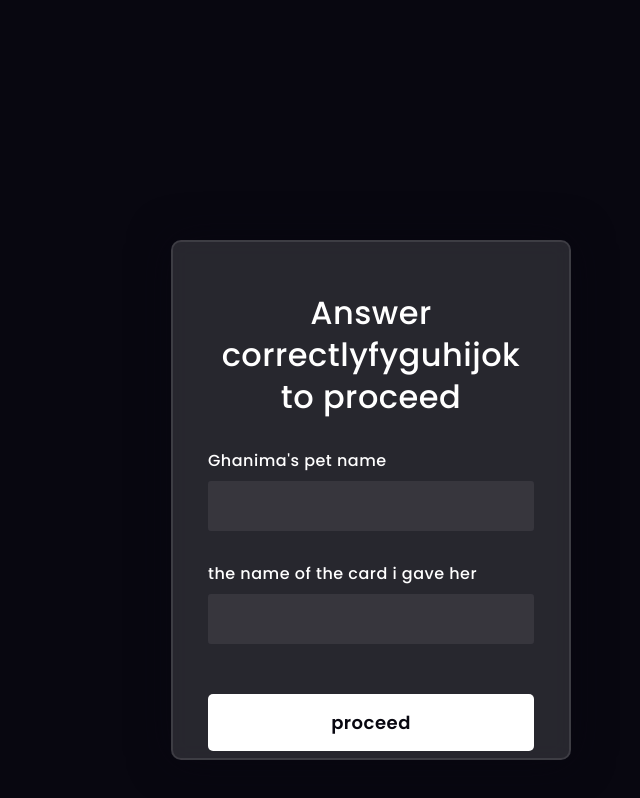
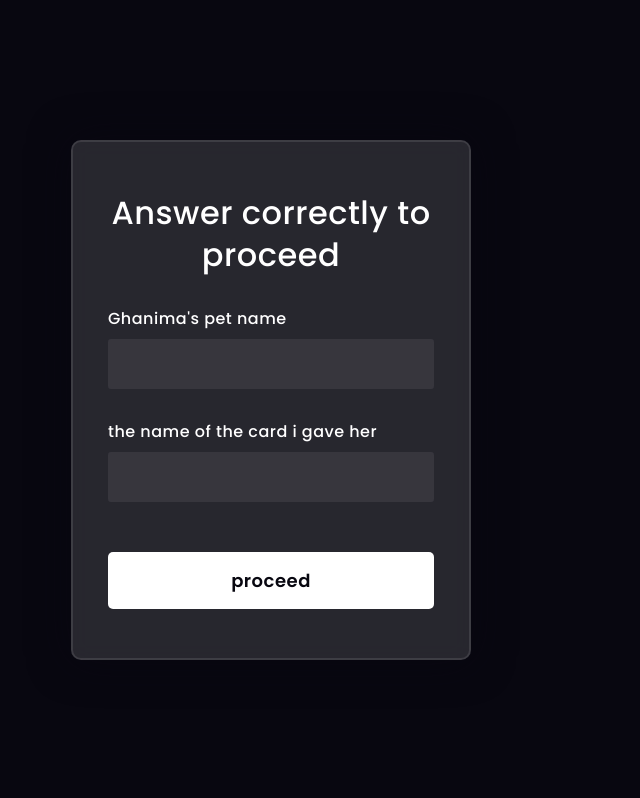
Before and after one commit to GYSLO-GK/spoilofwar, a plain HTML site: page index.html in a window 1280 px wide. Shown: the whole page, without its empty margins (369-1009 px from the left). Drawn offline with Linux system fonts and the light colour scheme.

Commit message:
Update index.html

```diff
--- a/index.html
+++ b/index.html
@@ -60,7 +60,7 @@ form{
     border: 2px solid rgba(255,255,255,0.1);
     box-shadow: 0 0 40px rgba(8,7,16,0.6);
     padding: 50px 35px;
-  margin: 100px;
+  margin: auto;
 }
 form *{
     font-family: 'Poppins',sans-serif;
@@ -138,7 +138,7 @@ button{
         <div class="shape"></div>
     </div>
     <form>
-        <h3 id="c">Answer correctlyfyguhijok to proceed</h3>
+        <h3 id="c">Answer correctly to proceed</h3>
 
         <label for="username">Ghanima's pet name</label>
         <input type="text" placeholder="" id="a">
```
